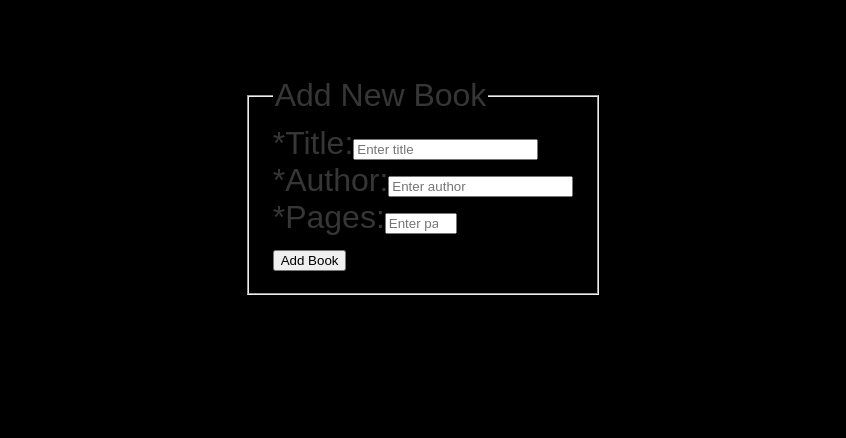
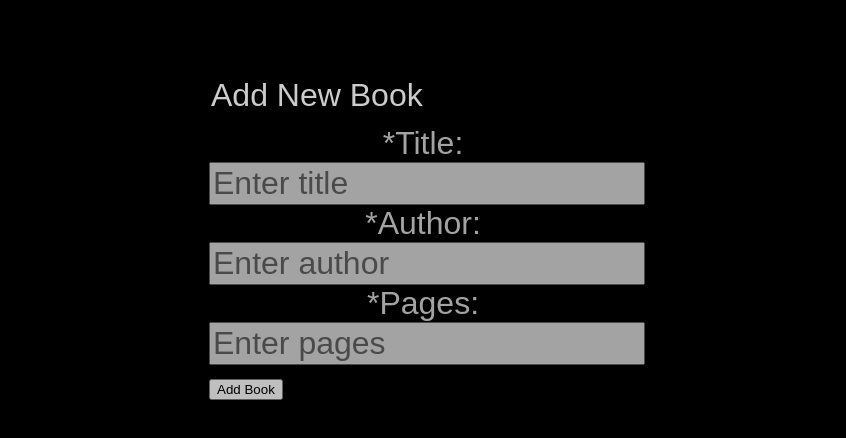
Before and after one commit to JustWaveThings/client_side_form_validation, a website built with webpack: page src/index.html in a window 1280 px wide. Shown: the part 112-550 px from the top of the page, without its empty margins (217-1063 px from the left). Built offline with nearby package versions, Linux system fonts and the light colour scheme.

Commit message:
Improved styling

```diff
--- a/src/style.css
+++ b/src/style.css
@@ -34,16 +34,19 @@ body {
 	font-weight: 700;
 }
 
-form {
+form, input, label{
 	display: flex;
 	flex-direction: column;
 	justify-content: center;
 	align-items: center;
-	width: 50%;
-
+	width: 100%;
 	font-size: 2rem;
 	font-weight: 200;
+	color: white;
+	opacity: 0.8;
 }
+
+
 
 span {
 	background-image: linear-gradient(
@@ -61,8 +64,9 @@ span {
 	padding: 1rem 2rem;
 }
 
-
+fieldset {
+	border: 0;
+}
 legend {
     font-weight: 400;
-	contenteditable: false;
 }
```
